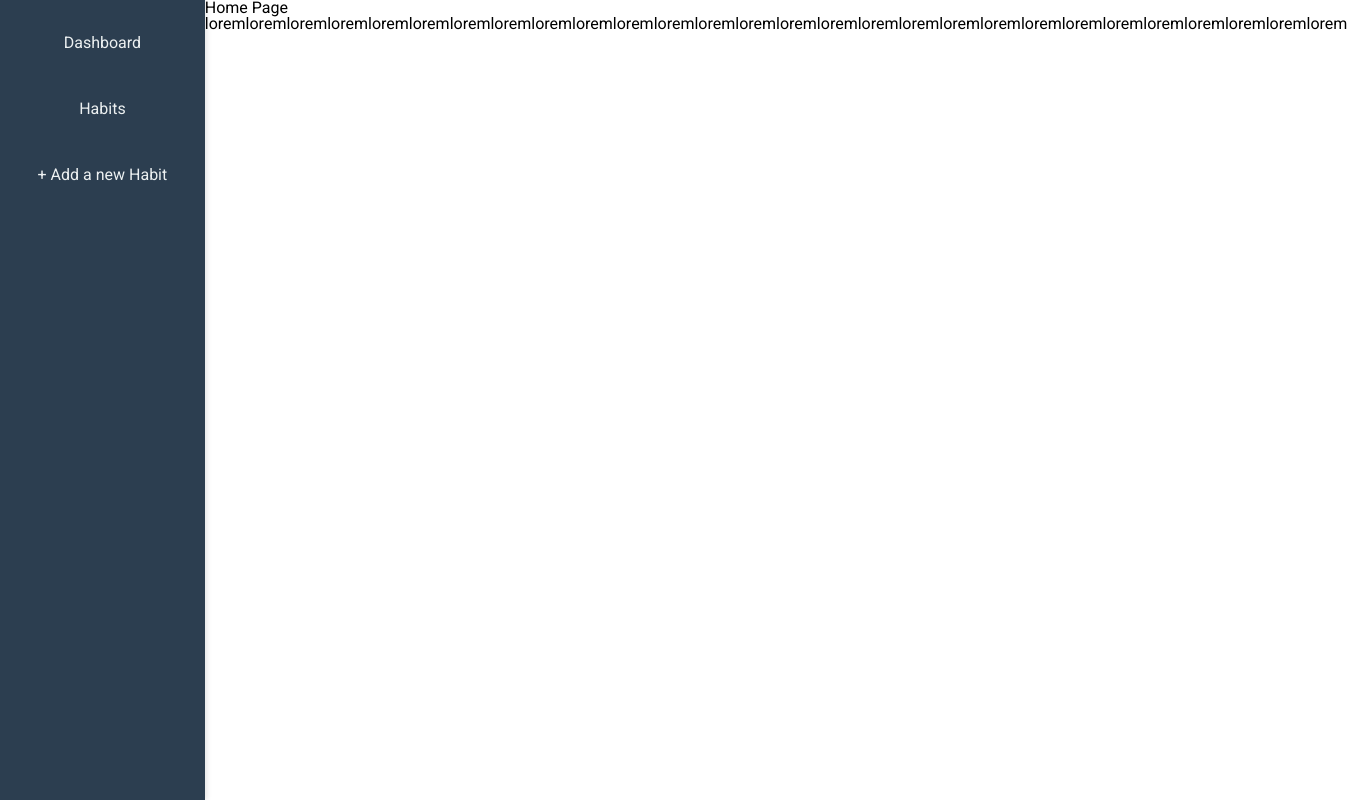
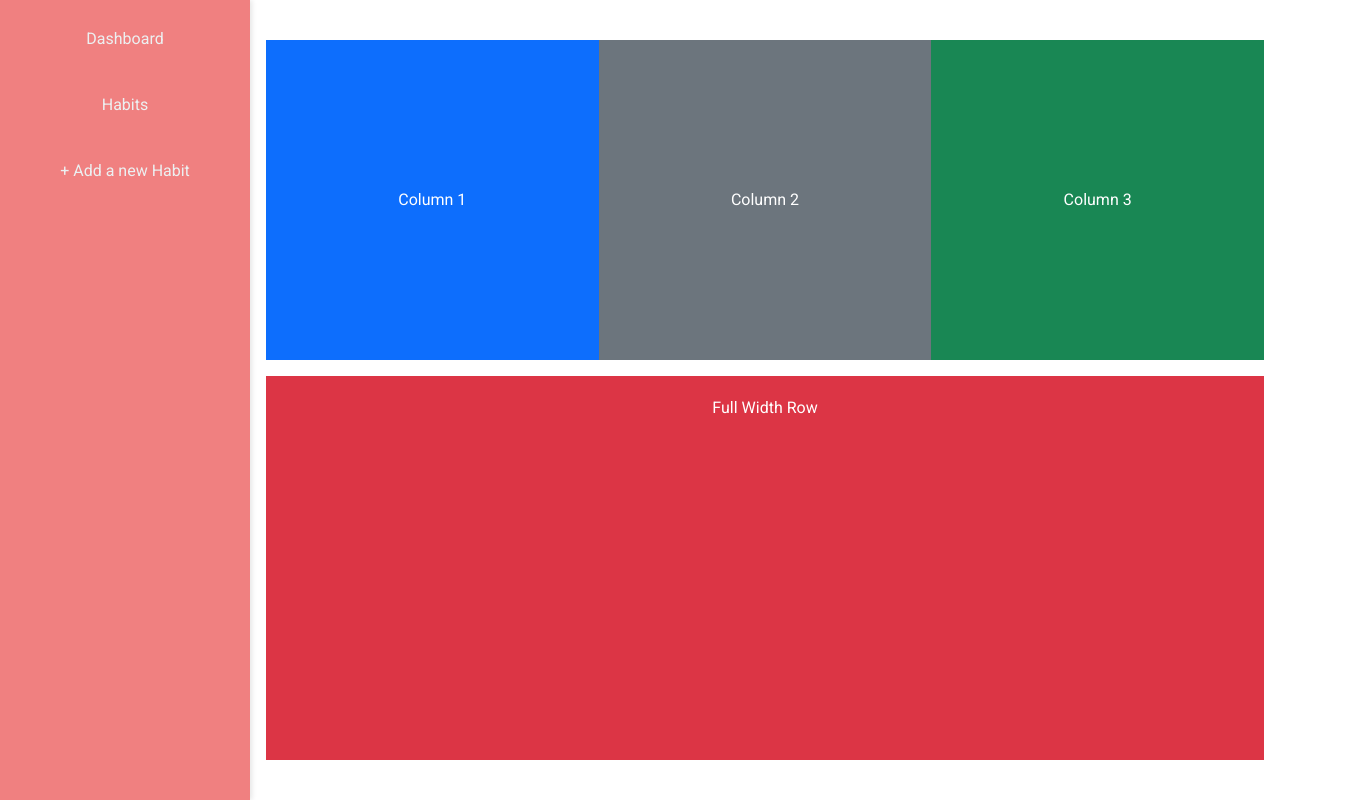
Before and after one commit to cameron-rx/hacksheffield, a React (Create React App) app: page / in a window 1280 px wide. Shown: the whole page, 1347 px wide, since content can reach past the window. Built offline with nearby package versions, Linux system fonts and the light colour scheme.

Commit message:
Finished layout for the app

```diff
--- a/public/index.html
+++ b/public/index.html
@@ -25,10 +25,10 @@
       Learn how to configure a non-root public URL by running `npm run build`.
     -->
     <!-- <link href="https://cdn.jsdelivr.net/npm/bootstrap@5.3.3/dist/css/bootstrap.min.css" rel="stylesheet" integrity="sha384-QWTKZyjpPEjISv5WaRU9OFeRpok6YctnYmDr5pNlyT2bRjXh0JMhjY6hW+ALEwIH" crossorigin="anonymous"> -->
+    <link rel="stylesheet" href="https://cdn.jsdelivr.net/npm/bootstrap@5.3.3/dist/css/bootstrap.min.css">
     <link rel="stylesheet" href="https://cdn.jsdelivr.net/npm/bootstrap@5.3.3/dist/js/bootstrap.bundle.min.js">
     <link rel="stylesheet" href="https://cdn.jsdelivr.net/npm/bootstrap-icons@1.3.0/font/bootstrap-icons.css">
 
-    <script src="https://cdn.jsdelivr.net/npm/bootstrap@5.3.3/dist/js/bootstrap.bundle.min.js"></script>
     <title>React App</title>
   </head>
   <body>
--- a/src/App.css
+++ b/src/App.css
@@ -1,12 +1,15 @@
 .mainPage {
-  display: flex;
-  height: 100vh;
+  min-height: 100vh;
 }
 
 .sidebar {
-  width: 16%;
+  background-color: lightcoral;
+
+  height: 100vh;
+  overflow-y: auto;
 }
 
 .content {
-  width: 80%;
+  height: 95vh;
+  overflow-y: auto;
 }
--- a/src/App.js
+++ b/src/App.js
@@ -1,7 +1,4 @@
 // import logo from './logo.svg';
-// import './App.css';
-
-
 import NavAside from "./apps/shared/nav-aside";
 
 import { BrowserRouter } from 'react-router-dom';
@@ -13,11 +10,14 @@ export default function App() {
   return (
     <div className="mainPage">
       <BrowserRouter>
-        <div className="sidebar">
-          <NavAside />
-        </div>
-        <div className="content">
-          <CurrentPageRouter />
+        <div className="d-flex">
+          <div className="sidebar p-3" style={{ width: '250px' }}>
+            <NavAside />
+          </div>
+
+          <div className="content flex-grow-1 p-3">
+            <CurrentPageRouter />
+          </div>
         </div>
       </BrowserRouter>
     </div>
--- /dev/null
+++ b/src/apps/dashboard/home-page.css
@@ -0,0 +1,23 @@
+html, body {
+    height: 100%;
+    margin: 0;
+  }
+  .container {
+    height: 100vh;
+    padding: 0;
+  }
+  .row {
+    margin: 0;
+  }
+  .row:first-child {
+    height: 40%;
+  }
+  .row:last-child {
+    height: 60%;
+  }
+  .col {
+    display: flex;
+    justify-content: center;
+    align-items: center;
+    padding: 0;
+  }
--- a/src/apps/dashboard/home-page.js
+++ b/src/apps/dashboard/home-page.js
@@ -2,12 +2,20 @@
 // import LogoutButton from "../accounts/logout";
 // import Profile from "../accounts/profile";
 // import NavAside from "../shared/nav-aside";
+import './home-page.css';
+
 
 export function HomePage() {
   return (
-    <div>
-      <h1>Home Page</h1>
-      <p>loremloremloremloremloremloremloremloremloremloremloremloremloremloremloremloremloremloremloremloremloremloremloremloremloremloremloremlorem</p>
+    <div className="container mt-4">
+    <div className="row statistics-row">
+      <div className="statistics-card col-md-4 bg-primary text-white d-flex justify-content-center align-items-center py-4">Column 1</div>
+      <div className="statistics-card col-md-4 bg-secondary text-white d-flex justify-content-center align-items-center py-4">Column 2</div>
+      <div className="statistics-card col-md-4 bg-success text-white d-flex justify-content-center align-items-center py-4">Column 3</div>
     </div>
+    <div className="row mt-3">
+      <div className="col-12 bg-danger text-white text-center py-4">Full Width Row</div>
+    </div>
+  </div>
   )
 }
```
